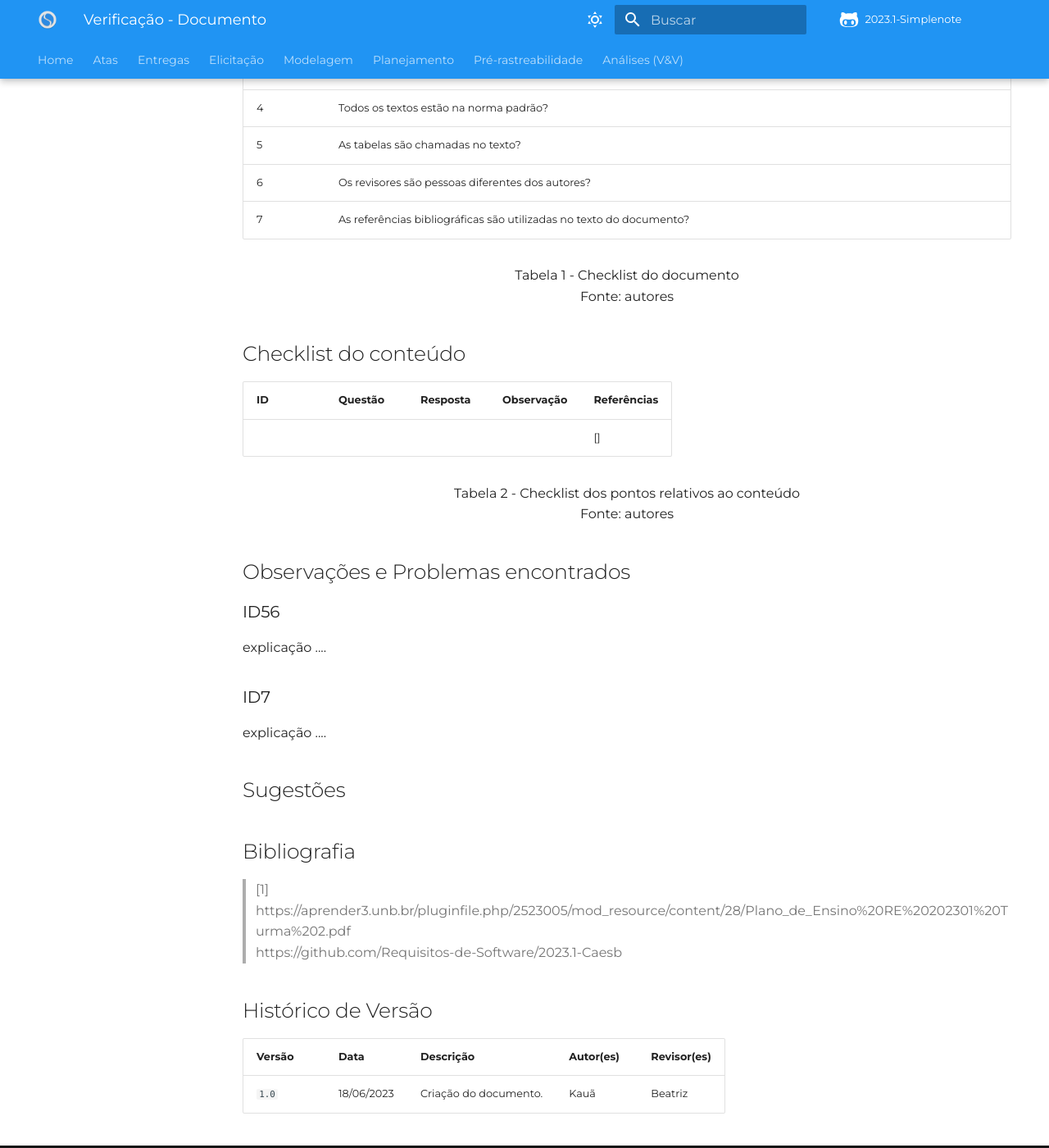
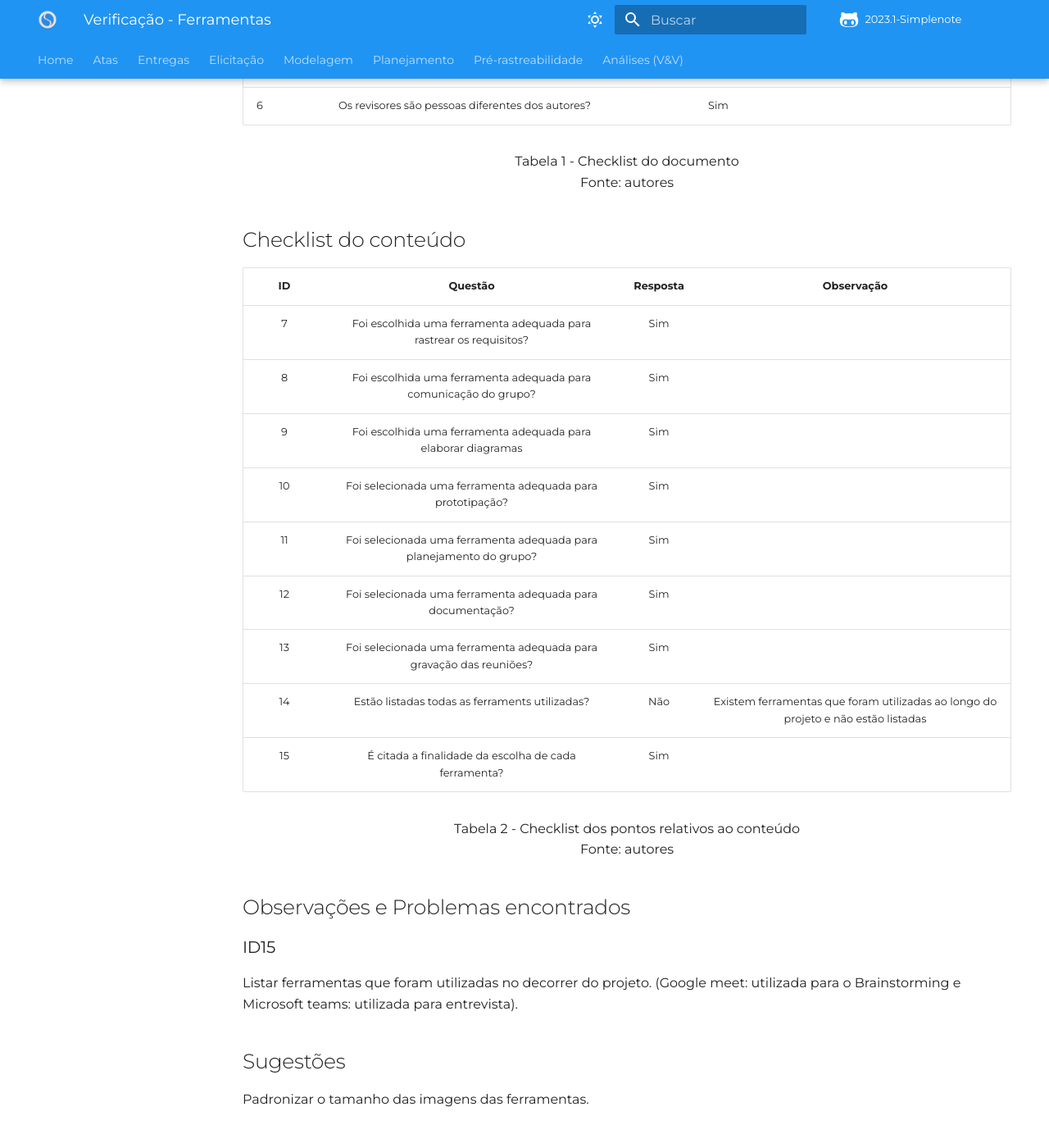
Before and after one commit to Requisitos-de-Software/2023.1-Simplenote, an MkDocs documentation site: the page built from docs/Analise-Grupo5/planejamento/ferramentas.md, in a window 1280 px wide and 1400 px high, scrolled down 1111 px. Shown: the whole window at 82% size. Built offline with MkDocs 1.6.1 and Material for MkDocs 9.7.7, drawn with Linux system fonts in a browser that asks for light colours; some web fonts are replaced; comment, search, counter and statistics services are not loaded; some of the changed text lies outside the part shown.

Commit message:
Update ferramentas.md

```diff
--- a/docs/Analise-Grupo5/planejamento/ferramentas.md
+++ b/docs/Analise-Grupo5/planejamento/ferramentas.md
@@ -1,8 +1,10 @@
-# Verificação - Documento
+# Verificação - Ferramentas
 
 ## Introdução
 
-Este documento é destinado para a revisão do [Documento](<link para o documento>) do grupo 5 - [Simplenote](https://github.com/Requisitos-de-Software/2023.1-Simplenote), vale ressaltar que a avaliação é feita de maneira imparcial, sem a intenção de atacar ninguém.Foi avaliado a versão 1.x do documento no dia XX/XX/2023.
+Este documento é destinado para a revisão das [Ferramentas](https://github.com/Requisitos-de-Software/2023.1-Simplenote/blob/main/docs/planejamento/ferramentas.md)
+do grupo 5 - [Simplenote](https://github.com/Requisitos-de-Software/2023.1-Simplenote), vale ressaltar que a avaliação é feita de maneira imparcial, sem a intenção de atacar ninguém.
+Foi avaliado a versão 1.1 do documento no dia 21/06/2023.
 
 ## Metodologia
 
@@ -14,53 +16,53 @@ A verificação foi feita por meio da insperção, utilizando um checklist criad
 
 Também temos o campo "Observação", um campo no qual pode ser feito algum comentário a respeito da questão em específico. Posteriormente, neste mesmo documento, pode-se encontrar uma sessão na qual serão sumarizados todos os problemas do artefacto em estudo e outra nos quais se encontram as sugestões de soluções dos mesmos.
 
-
-(Caso não sejam usados tópicos do grupo 4 não insira o parágrafo abaixo)
-
-Foi utilizada a *checklist* de verificação elaborada pelo Grupo 4 ([Caesb](https://requisitos-de-software.github.io/2023.1-Caesb/Verificacao/Grupo5/Entrega1/Entrega1/)) para definir parte dos itens da *checklist* deste artefato. Os itens do Grupo 4 que foram acatados estão referenciados para o documento de verificação elaborado e também possuem respaldo em algum documento da bibliografia usada na elaboração do *checklist*
-
 ## Checklist de documento
 Para avaliação do documento em aspectos formais e tecnicos, foi criado a tabela 1. Segue:
 
 |ID|Questão|Resposta|Observação|
 |--|-------|--------|----------|
-|1|O artefato possui Introdução?                                                                                |        |          |
-|2|O artefato artefato possui uma Bibliografia/Referência Bibliográfica?                                        |        |          |
-|3|O artefato possui um Histórico de Versões com o id e descrição das versões, data, autores e revisores?       |        |          |
-|4|Todos os textos estão na norma padrão?                                                                       |        |          |
-|5|As tabelas são chamadas no texto?                                                                            |        |          |
-|6|Os revisores são pessoas diferentes dos autores?                                                             |        |          |
-|7|As referências bibliográficas são utilizadas no texto do documento? | | |
+|1|O artefato possui Introdução?                                                                                |    Incompleto    |    Não foi alterado o nome do app após mudança de aplicativo    |
+|2|O artefato artefato possui uma Bibliografia/Referência Bibliográfica?                                        |     Sim   |        |
+|3| O artefato possui um Histórico de Versões com o id e descrição das versões, data, autores e revisores?       |     Sim   |          |
+|4|Todos os textos estão na norma padrão?                                                                       |   Sim     |          |
+|5|As tabelas são chamadas no texto?                                                                            |    Sim    |    |
+|6|Os revisores são pessoas diferentes dos autores?                                                             |    Sim    |          |
+
 
 <p align="center"> Tabela 1 - Checklist do documento <br> Fonte: autores </p>
 
 ## Checklist do conteúdo
 
-| ID  | Questão | Resposta | Observação | Referências |
-| --- | ------- | -------- | ---------- |     -       |
-|     |         |          |            |     []      |
+| ID |                                   Questão                                   | Resposta  | Observação|
+| :-----------: | :-------------------------------------------------------------------------: | :-------------------------------: | :------------:  |
+|      7       |    Foi escolhida uma ferramenta adequada para rastrear os requisitos?       |                Sim                |                 |
+|       8       |       Foi escolhida uma ferramenta adequada para comunicação do grupo?      |                Sim                |                 |
+|       9      |      Foi escolhida uma ferramenta adequada para elaborar diagramas          |                Sim                |                 |
+|       10      |          Foi selecionada uma ferramenta adequada para prototipação?         |                Sim                |                 |
+|       11      |    Foi selecionada uma ferramenta adequada para planejamento do grupo?      |                Sim                |                 |
+|       12     |     Foi selecionada uma ferramenta adequada para documentação?              |                Sim                |                 |
+|       13      |    Foi selecionada uma ferramenta adequada para gravação das reuniões?      |                Sim                |                 |
+|       14      |    Estão listadas todas as ferraments utilizadas?      |                Não                |  Existem ferramentas que foram utilizadas ao longo do projeto e não estão listadas                |
+|       15      |    É citada a finalidade da escolha de cada ferramenta?      |                Sim                |                |
+
 
 <p align="center"> Tabela 2 - Checklist dos pontos relativos ao conteúdo <br> Fonte: autores </p>
 
 ## Observações e Problemas encontrados
 
-### ID56
+### ID15
 
-explicação ....
-
-### ID7
-
-explicação ....
-
+Listar ferramentas que foram utilizadas no decorrer do projeto.
+(Google meet: utilizada para o Brainstorming e Microsoft teams: utilizada para entrevista).
 ## Sugestões
+Padronizar o tamanho das imagens das ferramentas.
 
 ## Bibliografia
 
 > [1] https://aprender3.unb.br/pluginfile.php/2523005/mod_resource/content/28/Plano_de_Ensino%20RE%20202301%20Turma%202.pdf </br>
-https://github.com/Requisitos-de-Software/2023.1-Caesb
 
 ## Histórico de Versão
 
 | Versão | Data       | Descrição             | Autor(es) | Revisor(es)        |
 | ------ | ---------- | --------------------- | --------- | ------------------ |
-| `1.0`  | 18/06/2023 | Criação do documento. | Kauã      | Beatriz            |
+| `1.0`  | 21/06/2023 | Criação do documento. | Ian      | Kauã            |
```
